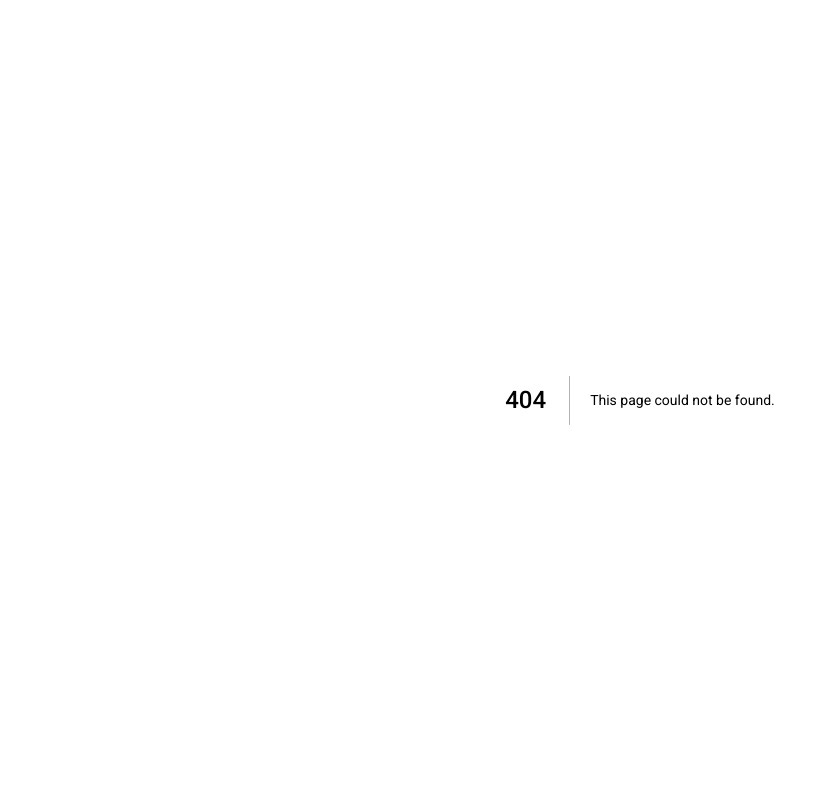
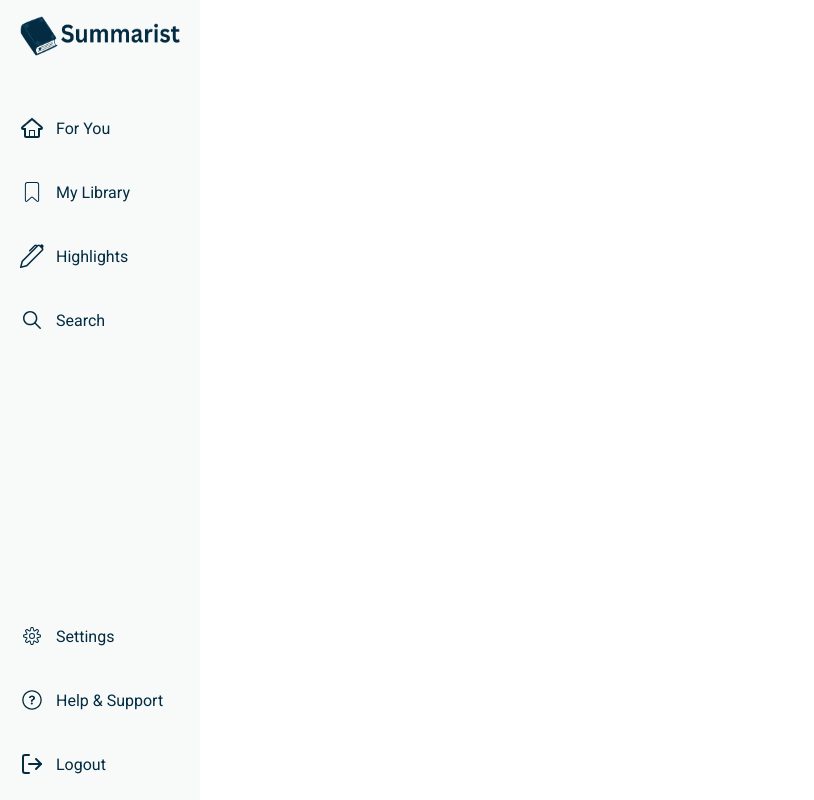
Before and after one commit to BrevenBennett/advanced-internship, a Next.js app: page /settings in a window 1280 px wide. Before the commit this address had no page. Shown: the whole page, without its empty margins (0-814 px from the left). Built offline with nearby package versions, Linux system fonts and the light colour scheme; no server answers.

Commit message:
refactor

```diff
--- a/components/Sidebar.tsx
+++ b/components/Sidebar.tsx
@@ -13,12 +13,16 @@ import { openLoginModal } from "@/redux/modalSlice";
 import LoginModal from "./modals/LoginModal";
 import PasswordModal from "./modals/PasswordModal";
 import SignupModal from "./modals/SignupModal";
+import { useRouter } from "next/router";
 
 export default function Sidebar() {
   const dispatch = useDispatch();
+  const router = useRouter();
   const user = useSelector((state: RootState) => state.user);
   console.log(!!user.email);
   console.log(user);
+
+  const playerIdPage = router.pathname === "/player/[id]";
 
   const [loginText, setLoginText] = useState("Logout");
 
@@ -33,8 +37,13 @@ export default function Sidebar() {
   }
 
   function handleLogIn() {
-    dispatch(openLoginModal())
-    setLoginText("Logout")
+    dispatch(openLoginModal());
+    setLoginText("Logout");
+  }
+
+  function showGreen() {
+    const elem = document.getElementById("sidebar__link--wrapper-active") as HTMLElement;
+    elem.style.backgroundColor = '#20ba68'
   }
 
   return (
@@ -42,17 +51,25 @@ export default function Sidebar() {
       <figure className="sidebar__img--mask">
         <img className="sidebar__img" src="/assets/logo.png" alt="logo" />
       </figure>
-      <div className="sidebar__wrapper">
+      <div
+        className={
+          playerIdPage
+            ? "sidebar__wrapper sidebar__wrapper--player"
+            : "sidebar__wrapper"
+        }
+      >
         <div className="sidebar__top">
           <SidebarLink
             Icon={TiHomeOutline}
             text={"For You"}
             link={"/for-you"}
+            onClick={showGreen}
           />
           <SidebarLink
             Icon={CiBookmark}
             text={"My Library"}
             link={"/library"}
+            onClick={showGreen}
           />
           <SidebarLink
             Icon={BsPen}
@@ -66,7 +83,7 @@ export default function Sidebar() {
           />
         </div>
         <div className="sidebar__bottom">
-          <SidebarLink Icon={CiSettings} text={"Settings"} link="/settings" />
+          <SidebarLink Icon={CiSettings} text={"Settings"} link="/settings" onClick={showGreen} />
           <SidebarLink
             Icon={IoIosHelpCircleOutline}
             text={"Help & Support"}
@@ -75,9 +92,7 @@ export default function Sidebar() {
           <SidebarLink
             Icon={LuLogOut}
             text={loginText}
-            onClick={
-              user.email ? handleSignOut : handleLogIn
-            }
+            onClick={user.email ? handleSignOut : handleLogIn}
           />
         </div>
       </div>
@@ -108,6 +123,7 @@ function SidebarLink({
         className={`sidebar__link--wrapper ${className}`}
         onClick={onClick}
       >
+        <div id="sidebar__link--wrapper-active"></div>
         <Icon className="sidebar__link--icon" />
         <span className="sidebar__link--text">{text}</span>
       </a>
--- a/pages/player/[id].tsx
+++ b/pages/player/[id].tsx
@@ -37,7 +37,7 @@ export default function PlayerId({ id }: { id: string }) {
       <Sidebar />
       <Player id={id} />
       <div className="wrapper">
-        <SearchBar />
+        <SearchBar  />
         <div className="container">
           <div className="row">
             <div className="player__summary--inner-container">
--- /dev/null
+++ b/pages/settings.tsx
@@ -0,0 +1,8 @@
+import Sidebar from '@/components/Sidebar'
+import React from 'react'
+
+export default function settings() {
+  return (
+    <Sidebar />
+  )
+}
--- a/styles/globals.css
+++ b/styles/globals.css
@@ -671,6 +671,10 @@ SIDEBAR
   height: calc(100vh - 60px);
 }
 
+.sidebar__wrapper--player {
+  margin-bottom: 95px;
+}
+
 .sidebar__top,
 .sidebar__bottom {
   display: flex;
@@ -696,9 +700,8 @@ SIDEBAR
   background-color: #f0efef;
 }
 
-.sidebar__link--wrapper:active::before {
-  content: "";
-  background-color: #20ba68;
+#sidebar__link--wrapper-active {
+  background-color: transparent;
   width: 5px;
   height: 100%;
   position: absolute;
@@ -1128,6 +1131,10 @@ AUDIO PLAYER
   justify-content: space-between;
 }
 
+.player__wrapper > div {
+  width: calc(100% / 3);
+}
+
 .player-book__img--mask {
   height: 48px;
   width: 48px;
@@ -1136,10 +1143,7 @@ AUDIO PLAYER
 .book__info--wrapper {
   display: flex;
   align-items: center;
-}
-
-.player-book__details {
-  margin-left: 12px;
+  gap: 12px;
 }
 
 .player-book__title {
@@ -1157,10 +1161,7 @@ AUDIO PLAYER
   display: flex;
   align-items: center;
   gap: 24px;
-  width: 100%;
-  max-width: 150px;
   padding-top: 12px;
-  margin-left: 200px;
 }
 
 .skip {
@@ -1200,7 +1201,7 @@ input[type="range"] {
 }
 
 input[type="range"]::before {
-  content: '';
+  content: "";
   height: 4px;
   background: rgb(43, 217, 124);
   width: var(--range-progress);
@@ -1211,7 +1212,7 @@ input[type="range"]::before {
   left: 0;
 }
 
-input[type="range"]::-webkit-slider-thumb{
+input[type="range"]::-webkit-slider-thumb {
   -webkit-appearance: none;
   height: 10px;
   width: 10px;
```
